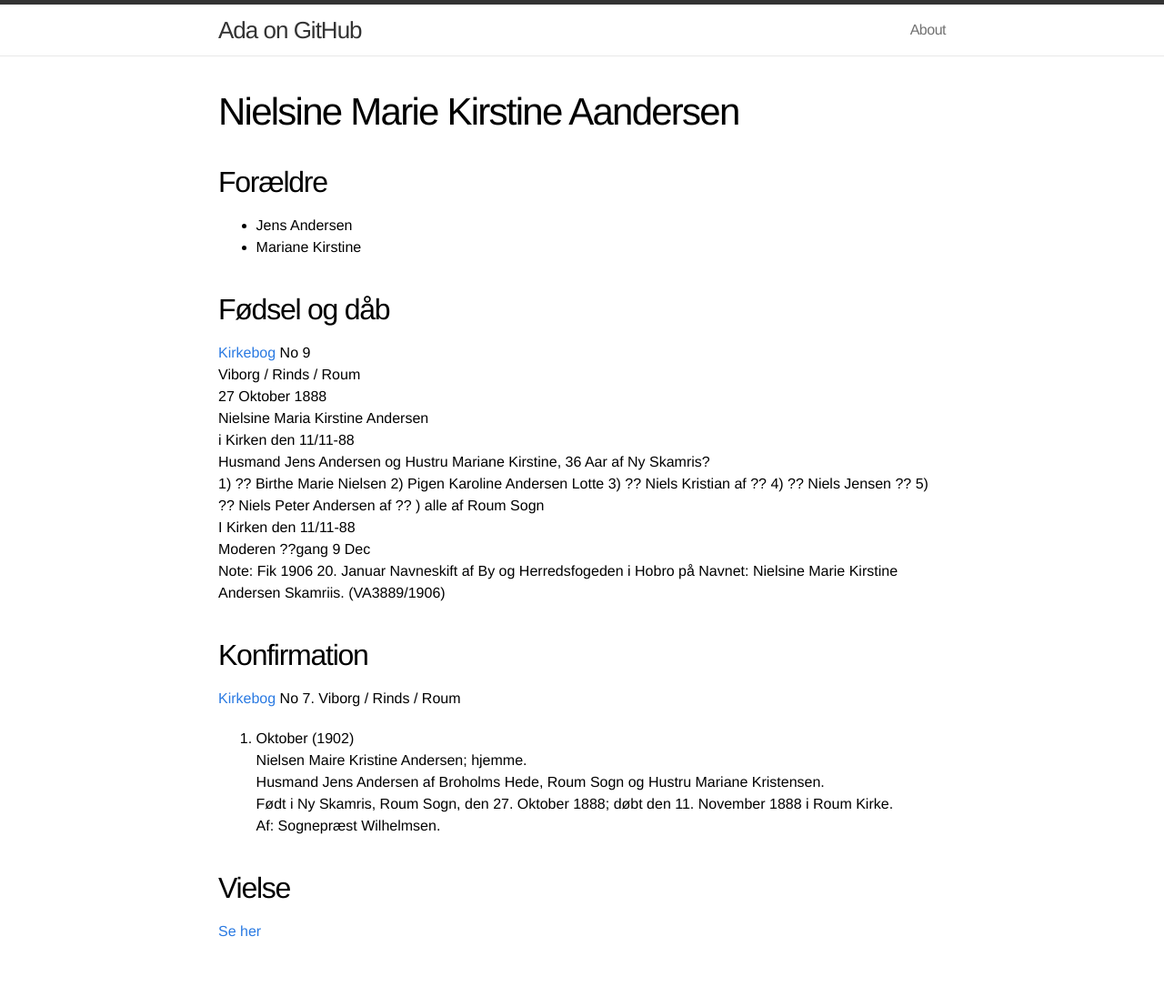
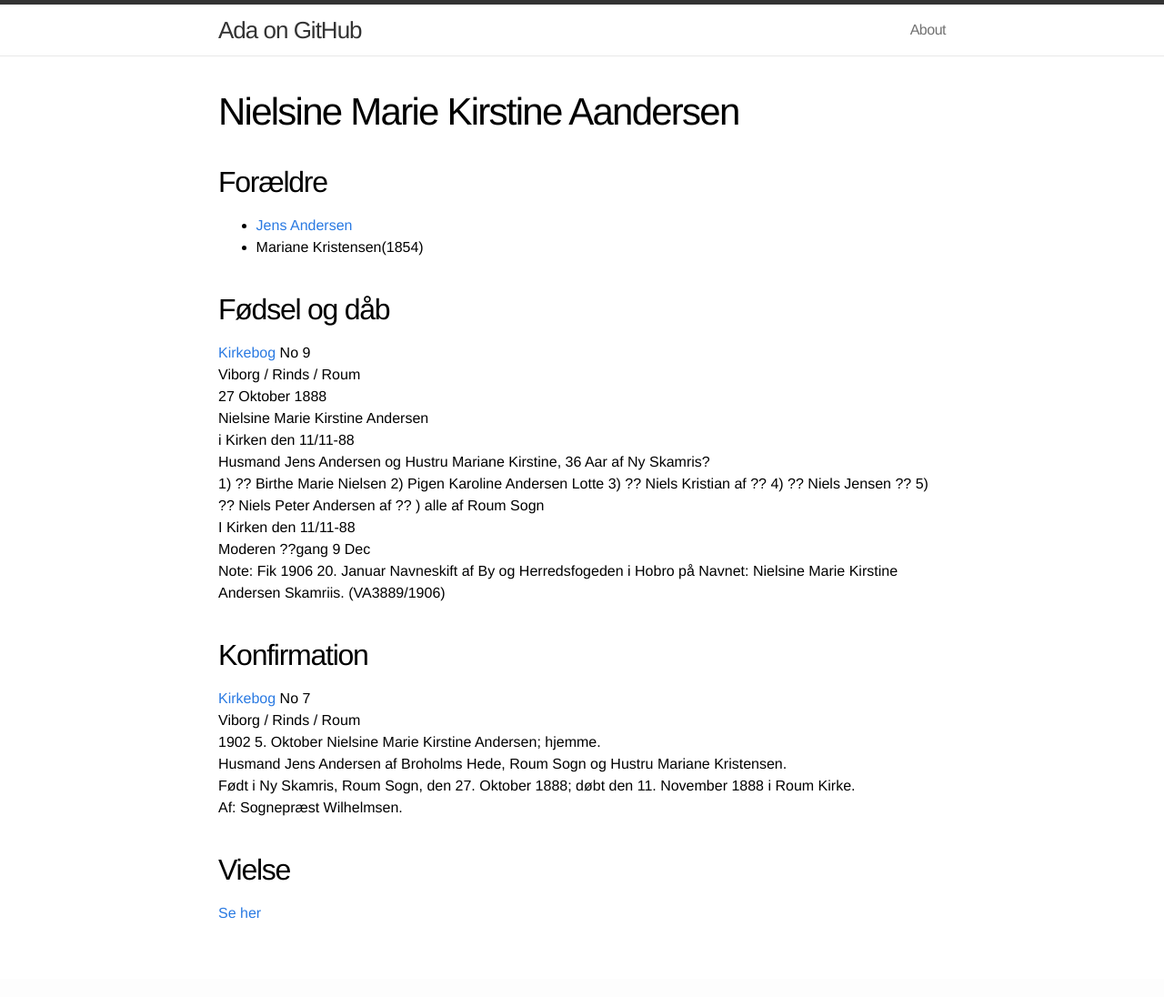
Before and after one commit to quornings/quornings.github.io, a Jekyll site: the page built from stamt/nielsine-marie-kirstine-andersen.md, in a window 1280 px wide. Shown: the whole page at 91% size. Built offline with Jekyll 4.4.1, drawn with Linux system fonts in a browser that asks for light colours.

Commit message:
Tilføj Jens Andersen

```diff
--- a/stamt/nielsine-marie-kirstine-andersen.md
+++ b/stamt/nielsine-marie-kirstine-andersen.md
@@ -4,14 +4,14 @@ title: Nielsine Marie Kirstine Aandersen
 ---
 
 ## Forældre
-* Jens Andersen
-* Mariane Kirstine
+* [Jens Andersen](/stamt/jens-andersen/)
+* Mariane Kristensen(1854)
 
 ## Fødsel og dåb
 [Kirkebog](https://www.danishfamilysearch.dk/churchbook/sogn2049/churchlisting135512/opslag14685002) No 9
 Viborg / Rinds / Roum
 27 Oktober 1888
-Nielsine Maria Kirstine Andersen
+Nielsine Marie Kirstine Andersen
 i Kirken den 11/11-88
 Husmand Jens Andersen og Hustru Mariane Kirstine, 36 Aar af Ny Skamris?
 1) ?? Birthe Marie Nielsen 2) Pigen Karoline Andersen Lotte 3) ?? Niels Kristian af ?? 4) ?? Niels Jensen ?? 5) ?? Niels Peter Andersen af ?? ) alle af Roum Sogn
@@ -20,10 +20,10 @@ Moderen ??gang 9 Dec
 Note: Fik 1906 20. Januar Navneskift af By og Herredsfogeden i Hobro på Navnet: Nielsine Marie Kirstine Andersen Skamriis. (VA3889/1906)
 
 ## Konfirmation
-[Kirkebog](https://www.danishfamilysearch.dk/churchbook/sogn2049/churchlisting19134/opslag3865535) No 7.
+[Kirkebog](https://www.danishfamilysearch.dk/churchbook/sogn2049/churchlisting19134/opslag3865535) No 7
 Viborg / Rinds / Roum
-5. Oktober (1902)
-Nielsen Maire Kristine Andersen; hjemme.
+1902 5. Oktober
+Nielsine Marie Kirstine Andersen; hjemme.
 Husmand Jens Andersen af Broholms Hede, Roum Sogn og Hustru Mariane Kristensen.
 Født i Ny Skamris, Roum Sogn, den 27. Oktober 1888; døbt den 11. November 1888 i Roum Kirke.
 Af: Sognepræst Wilhelmsen.
```
Also changed, not shown: stamt/jens-andersen.md (added, +61 -0 lines).
